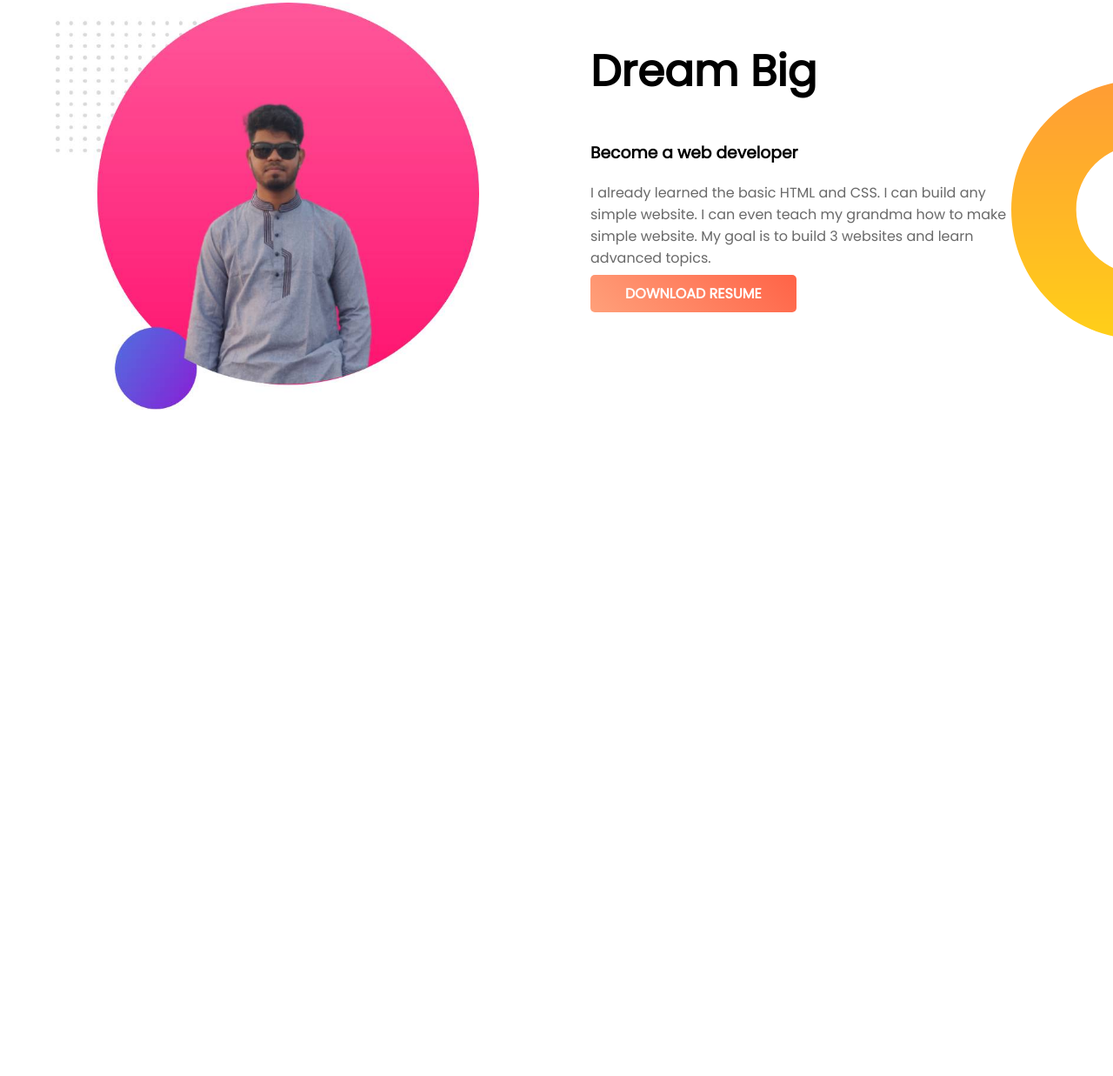
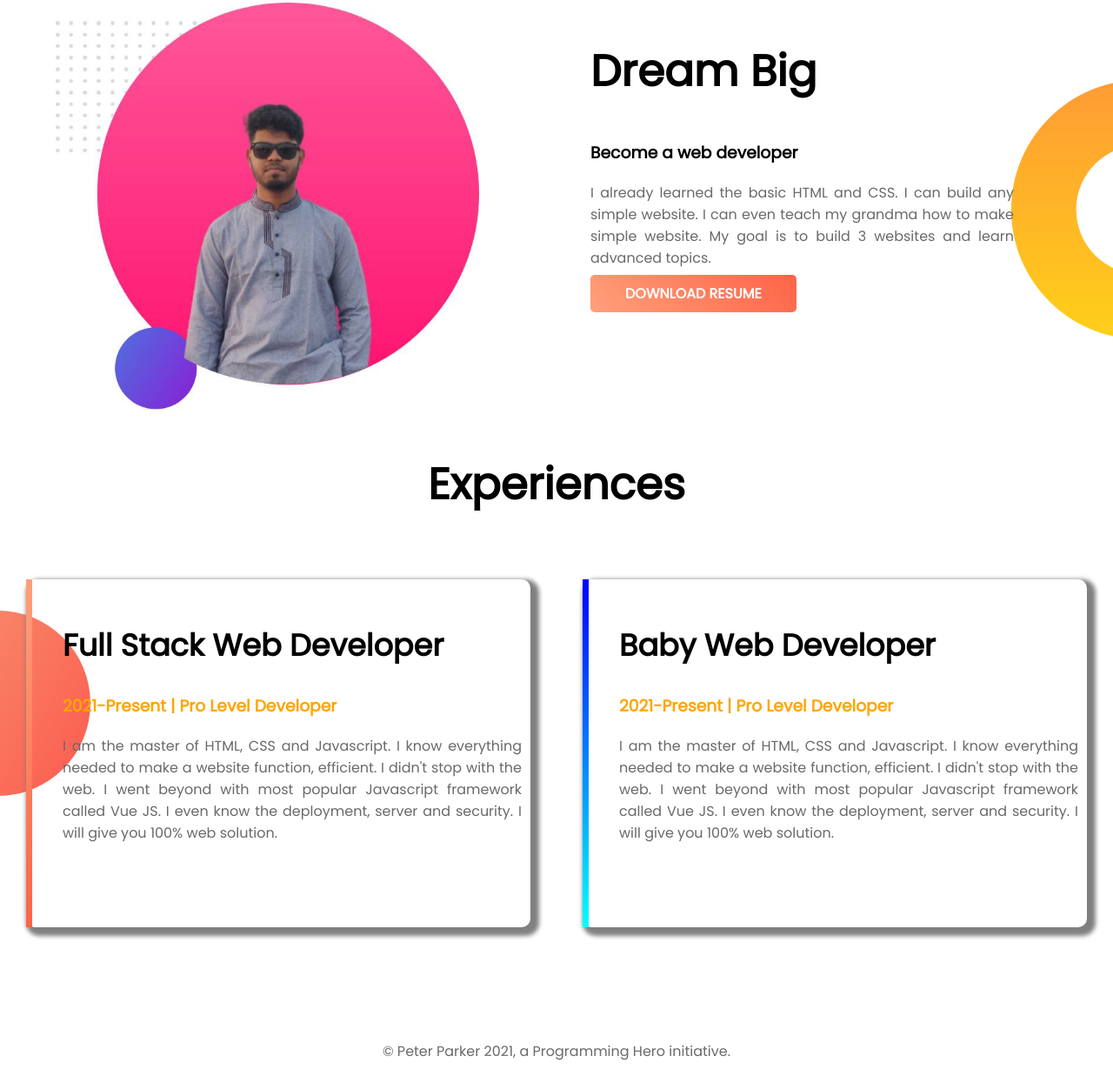
Before and after one commit to Mridul-web-me/Day_4_Portfolio, a plain HTML site: page index.html in a window 1280 px wide. Shown: the part 561-1798 px from the top of the page at 87% size. Before the commit the page ends 1039 px from the top, so only its background shows below. Drawn offline with Linux system fonts and the light colour scheme.

Commit message:
Portfolio Updated

```diff
--- a/index.html
+++ b/index.html
@@ -13,7 +13,7 @@
 </head>
 
 <body>
-    <section class="banner">
+    <section class="banner flexible-area">
         <div class="half">
             <h1>Welcome To </h1>
     <h1><span class="color-cng">Mridul Islam</span> World!</h1>
@@ -26,7 +26,7 @@
         </div>
     </section>
 
-    <section class="dream-big">
+    <section class="dream-big flexible-area">
         <div class="half1">
             <img src="images/my-bg2 (1).jpg" alt="">
         </div>
@@ -37,6 +37,26 @@
             <a href="#" class="btn" >DOWNLOAD RESUME</a>
         </div>
     </section>
+
+    <section class="experiences">
+        <h1>Experiences</h1>
+        <div class="flexible-area">
+            <div class="half" id="full-web">
+                <h2>Full Stack Web Developer</h2>
+                <h3 class="color-cng">2021-Present | Pro Level Developer</h3>
+                <p>I am the master of HTML, CSS and Javascript. I know everything needed to make a website function, efficient. I didn't stop with the web. I went beyond with most popular Javascript framework called Vue JS. I even know the deployment, server and security. I will give you 100% web solution.</p>
+            </div>
+            <div class="half" id="baby-web">
+                <h2>Baby Web Developer</h2>
+                <h3 class="color-cng">2021-Present | Pro Level Developer</h3>
+                <p>I am the master of HTML, CSS and Javascript. I know everything needed to make a website function, efficient. I didn't stop with the web. I went beyond with most popular Javascript framework called Vue JS. I even know the deployment, server and security. I will give you 100% web solution.</p>
+            </div>
+        </div>
+    </section>
+
+    <footer>
+        <p>© Peter Parker 2021, a Programming Hero initiative.</p>
+    </footer>
 </body>
 
 </html>
--- a/style.css
+++ b/style.css
@@ -9,22 +9,7 @@ h1 {
 
 p {
     color: #696969;
-}
-
-.color-cng {
-    color: orange;
-}
-
-.banner {
-    display: flex;
-    background-image: url(images/top-banner.png);
-    background-repeat: no-repeat;
-    margin-bottom: 100px;
-}
-
-.half {
-    width: 50%;
-    padding: 0 5%;
+    text-align: justify;
 }
 
 .btn {
@@ -36,12 +21,33 @@ p {
     border-radius: 5px;
 }
 
+.color-cng {
+    color: orange;
+}
+
+.flexible-area {
+    display: flex;
+}
+
+.banner {
+
+    background-image: url(images/top-banner.png);
+    background-repeat: no-repeat;
+    margin-bottom: 100px;
+}
+
+.half {
+    width: 50%;
+    padding: 0 5%;
+    text-align: justify;
+}
+
+
 .half img {
     width: 90%;
 }
 
 .dream-big {
-    display: flex;
     background-image: url(images/dream-bg.png);
     background-repeat: no-repeat;
     background-position: right;
@@ -61,3 +67,41 @@ p {
 .half1 img {
     width: 100%;
 }
+
+.experiences {
+    background-image: url(images/exp-bg.png);
+    background-repeat: no-repeat;
+    background-position: left;
+    margin-bottom: 100px;
+}
+
+.experiences h1 {
+    text-align: center;
+}
+
+.experiences .flexible-area .half {
+    box-shadow: 5px 5px 5px 5px gray;
+    margin: 30px;
+    padding: 20px 10px 80px 35px;
+    border-radius: 10px;
+}
+
+.experiences .flexible-area .half h2 {
+    font-size: 35px;
+}
+
+#full-web {
+    border-left: 7px solid;
+    border-image: linear-gradient(lightsalmon, tomato);
+    border-image-slice: 1;
+}
+
+#baby-web {
+    border-left: 7px solid;
+    border-image: linear-gradient(blue, cyan);
+    border-image-slice: 1;
+}
+
+footer p {
+    text-align: center;
+}
```
